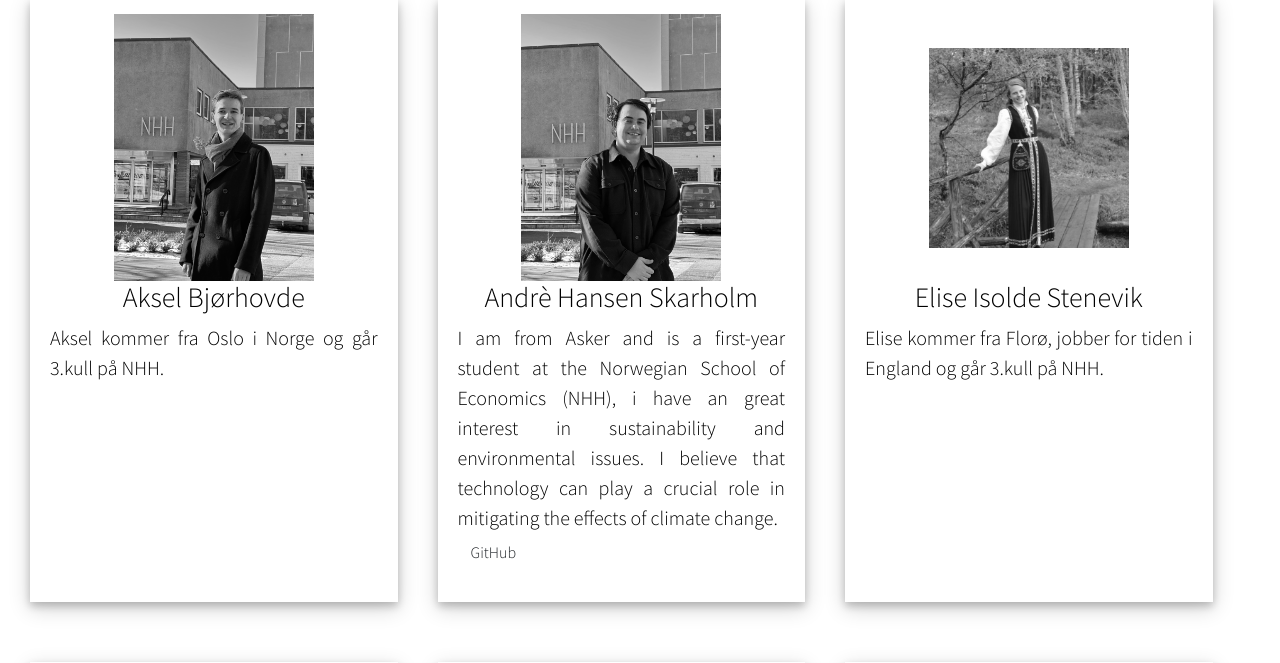
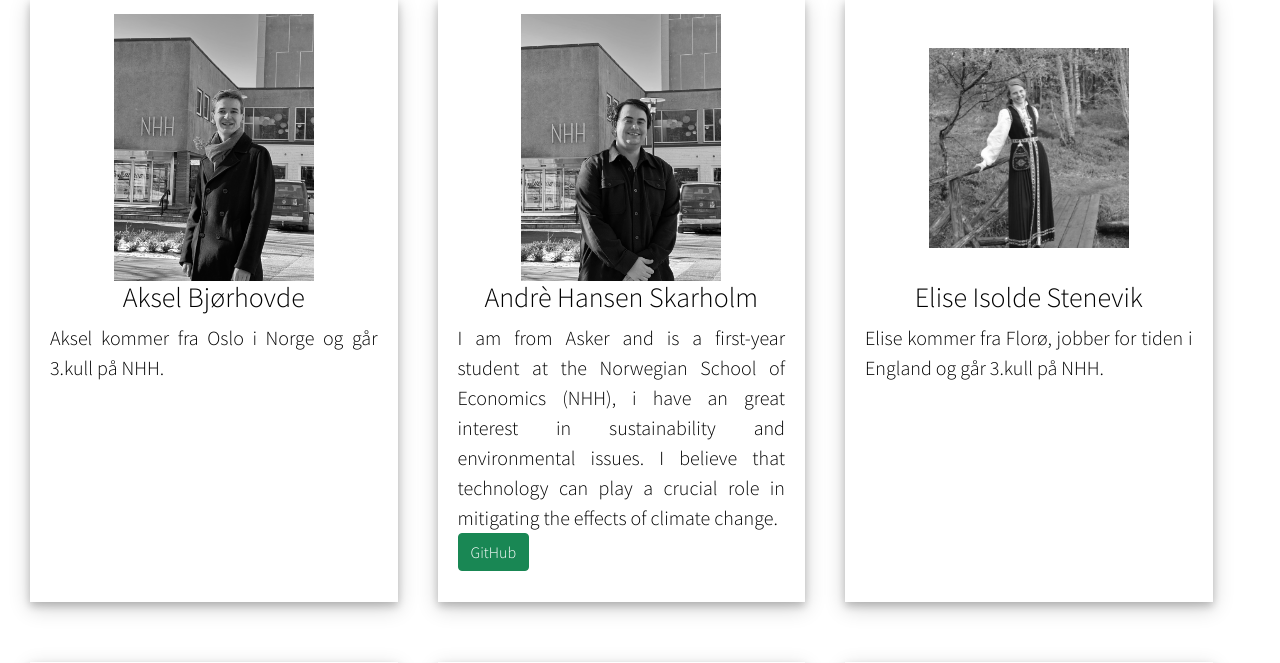
Before and after one commit to s222207/FOR19_NHH_GRP2, a Flask app: template carbon_app/templates/home.html in a window 1280 px wide. Shown: the part 917-1580 px from the top of the page. Run offline with Flask 2, Linux system fonts and the light colour scheme; the template is opened without the code that fills it, so the values that code supplies are empty; some libraries are stand-ins or nearby versions.

Commit message:
Update home.html

```diff
--- a/carbon_app/templates/home.html
+++ b/carbon_app/templates/home.html
@@ -54,7 +54,7 @@
                 <h3>Andrè Hansen Skarholm</h3>
                 <p>
                     I am from Asker and is a first-year student at the Norwegian School of Economics (NHH), i have an great interest in sustainability and environmental issues. I believe that technology can play a crucial role in mitigating the effects of climate change. <br>
-                    <a type="button" class="btn"href='https://github.com/s222207'>GitHub</a>
+                    <a type="button" class="btn btn-success" href='https://github.com/s222207' style="margin:auto">GitHub</a>
                 </p>
                 </div>
             </div>
```
